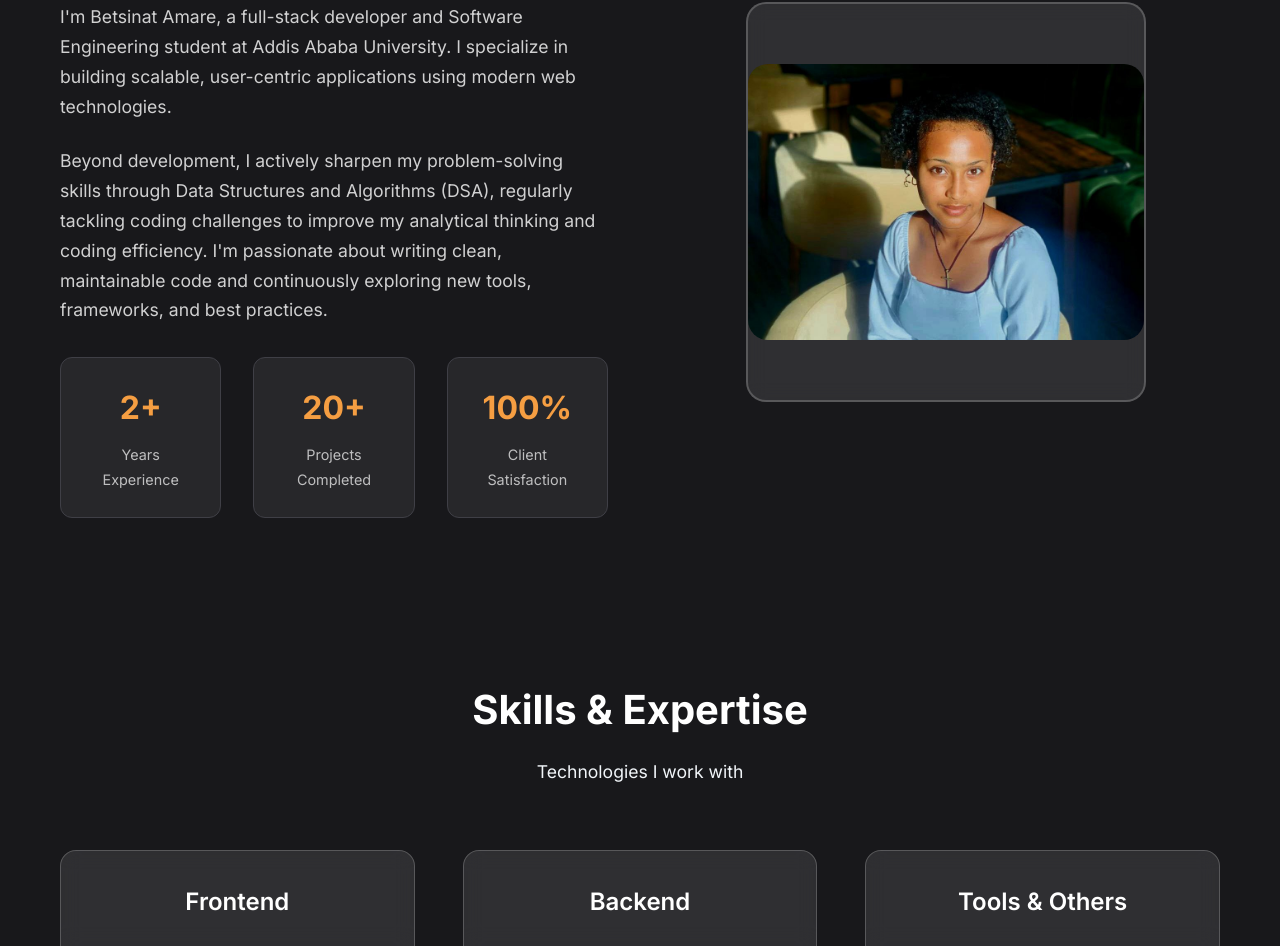
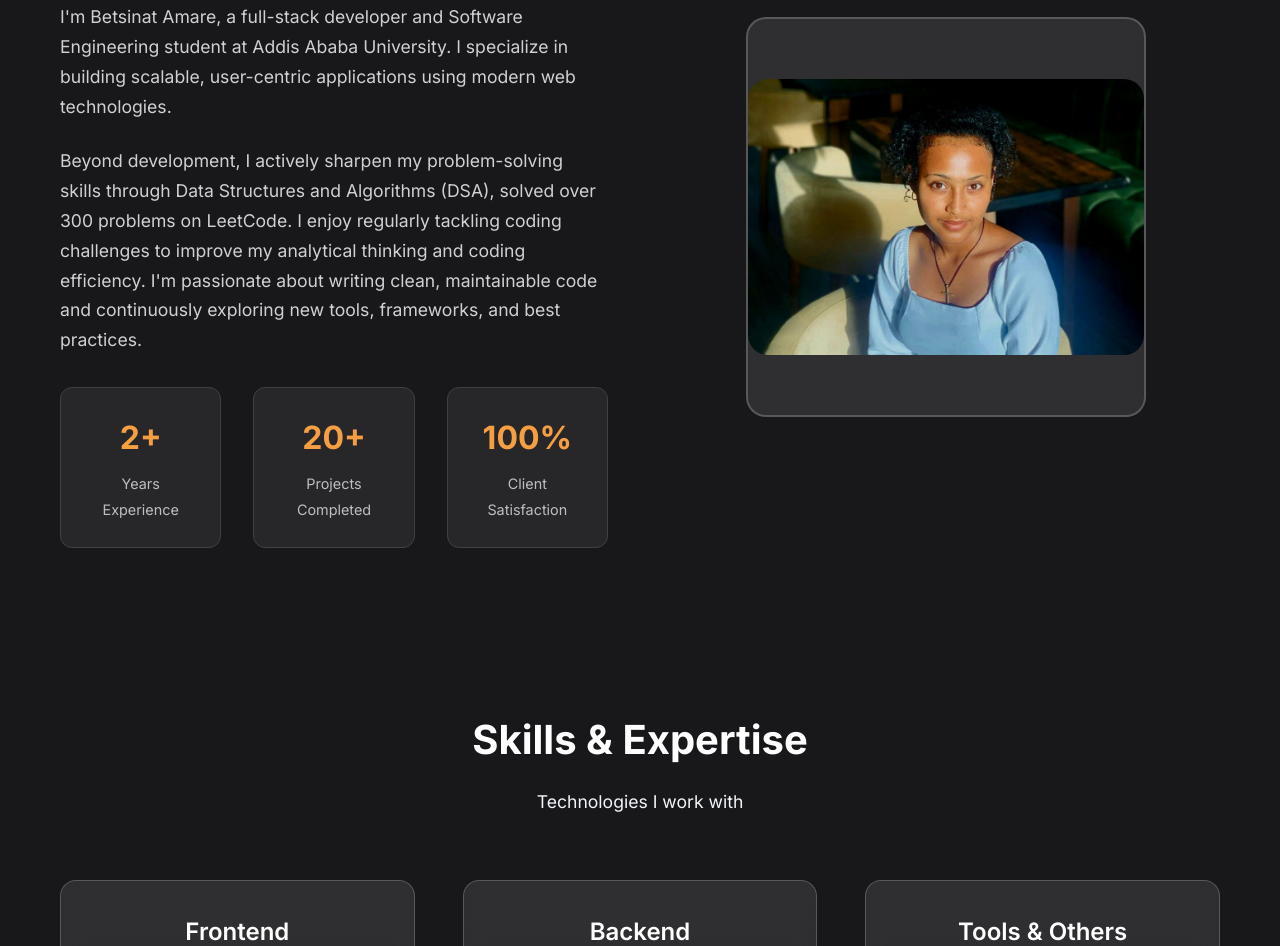
Before and after one commit to betsinat-amare/My_Portfolio, a React (Create React App) app: page / in a window 1280 px wide. Shown: the part 1166-2112 px from the top of the page. Built offline with nearby package versions, Linux system fonts and the light colour scheme.

Commit message:
updated about

```diff
--- a/src/components/About.tsx
+++ b/src/components/About.tsx
@@ -31,7 +31,8 @@ const About: React.FC = () => {
               I specialize in building scalable, user-centric applications using modern web technologies.
             </p>
             <p>
-              Beyond development, I actively sharpen my problem-solving skills through Data Structures and Algorithms (DSA),
+              Beyond development, I actively sharpen my problem-solving skills through Data Structures and Algorithms (DSA), solved over 300 problems on LeetCode.
+              I enjoy
               regularly tackling coding challenges to improve my analytical thinking and coding efficiency. I'm passionate
               about writing clean, maintainable code and continuously exploring new tools, frameworks, and best practices.
             </p>
```
